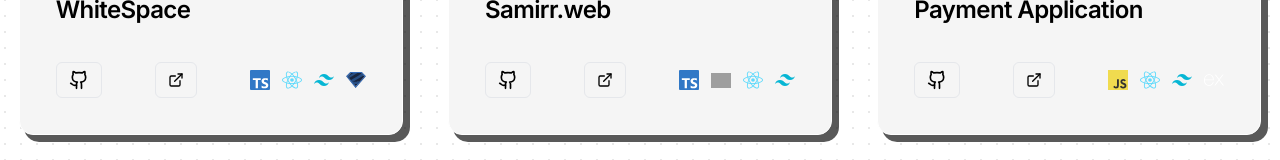
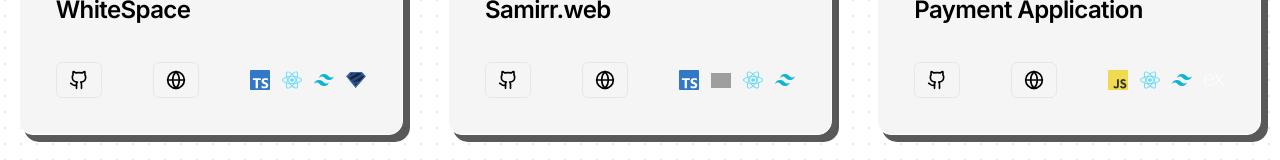
Before and after one commit to mrsamirr/samirr.web, a Next.js app: page / in a window 1280 px wide. Shown: the part 1893-2053 px from the top of the page. Built offline with nearby package versions, Linux system fonts and the light colour scheme; grey boxes are pictures that could not be loaded.

Commit message:
replace ExternalLinkIcon with Globe icon in Projects component

```diff
--- a/src/components/Projects.tsx
+++ b/src/components/Projects.tsx
@@ -2,7 +2,7 @@
 
 import Image from 'next/image';
 import { motion } from "framer-motion";
-import { GithubIcon, ExternalLinkIcon, SendIcon, Github } from "lucide-react";
+import { GithubIcon, ExternalLinkIcon, SendIcon, Github, Globe } from "lucide-react";
 import { projects } from "@/data/projects";
 import { Button } from "./ui/button";
 import {
@@ -73,7 +73,7 @@ export default function Projects() {
                         target="_blank"
                         rel="noopener noreferrer"
                       >
-                        <ExternalLinkIcon className="mr-0 h-4 w-4" />
+                        <Globe className="mr-0 h-5 w-5" />
 
                       </a>
                     </Button>
```
